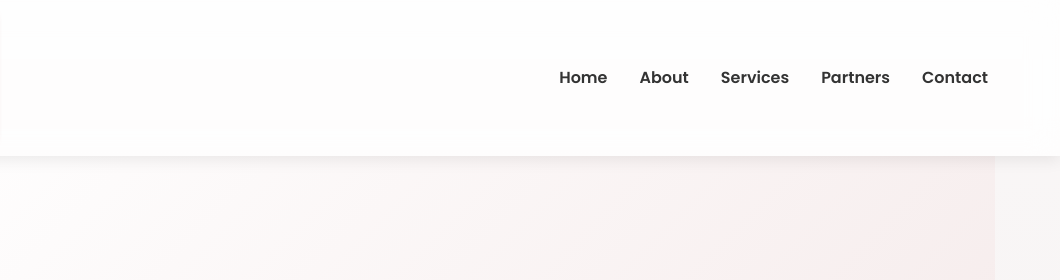
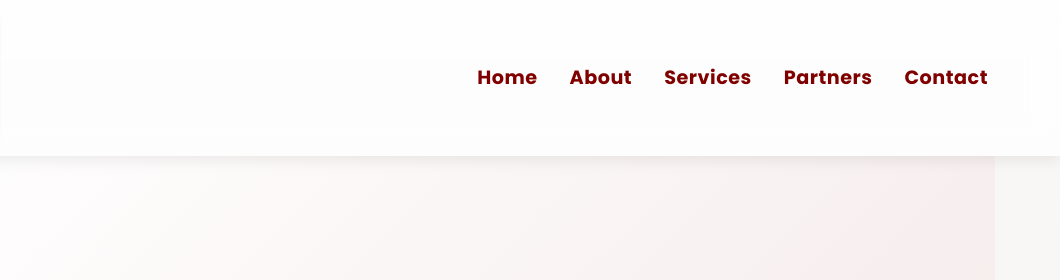
Before and after one commit to Anil1013/Mob13r, a plain HTML site: page index.html in a window 1280 px wide. Shown: the top 280 px of the page, 220-1280 px from the left. Drawn offline with Linux system fonts and the light colour scheme.

Commit message:
Update styles.css

```diff
--- a/styles.css
+++ b/styles.css
@@ -51,14 +51,18 @@ h1, h2, h3 {
   gap: 2rem;
 }
 
+/* ✨ Updated link style */
 .nav-links a {
   text-decoration: none;
-  color: #333;
-  font-weight: 600;
+  color: #800000; /* maroon red */
+  font-weight: 700;
+  font-size: 1.2rem; /* slightly larger */
+  letter-spacing: 0.5px;
   position: relative;
-  transition: color 0.3s ease;
+  transition: all 0.3s ease;
 }
 
+/* underline animation */
 .nav-links a::after {
   content: "";
   position: absolute;
@@ -66,12 +70,13 @@ h1, h2, h3 {
   left: 0;
   width: 0%;
   height: 2px;
-  background: #800000;
+  background: linear-gradient(90deg, #d4af37, #800000);
   transition: width 0.3s ease;
 }
 
 .nav-links a:hover {
-  color: #800000;
+  color: #d4af37; /* golden hover */
+  transform: scale(1.05);
 }
 
 .nav-links a:hover::after {
```
